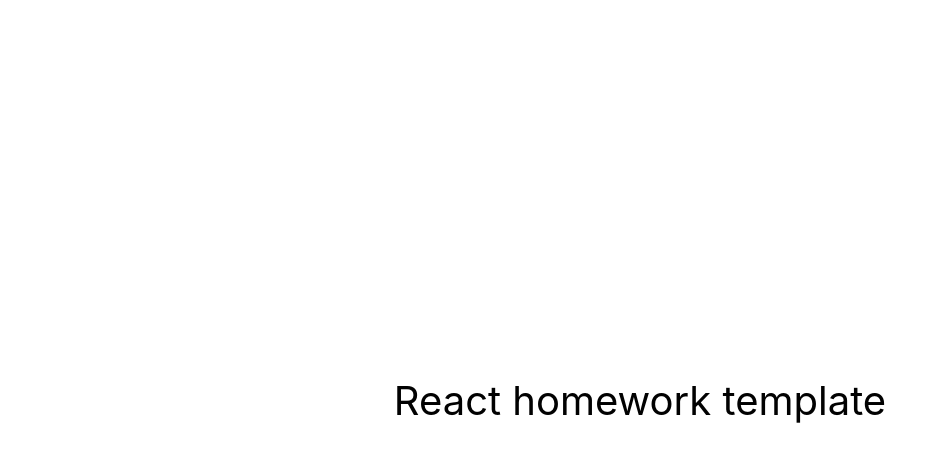
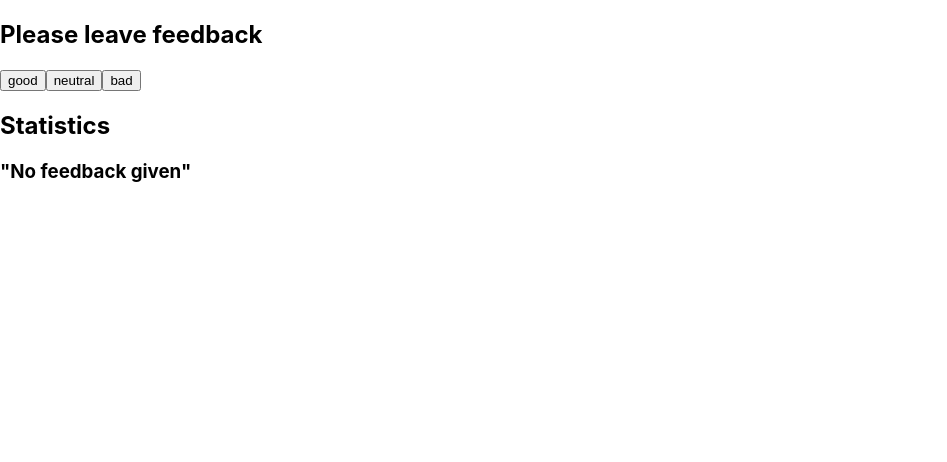
Before and after one commit to AM111D/goit-react-hw-02-feedback, a React (Create React App) app: page / in a window 1280 px wide. Shown: the top 462 px of the page, without its empty margins (0-947 px from the left). Built offline with nearby package versions, Linux system fonts and the light colour scheme.

Commit message:
add file

```diff
--- a/src/components/App.jsx
+++ b/src/components/App.jsx
@@ -1,16 +1,75 @@
-export const App = () => {
-  return (
-    <div
-      style={{
-        height: '100vh',
-        display: 'flex',
-        justifyContent: 'center',
-        alignItems: 'center',
-        fontSize: 40,
-        color: '#010101'
-      }}
-    >
-      React homework template
-    </div>
-  );
-};
+import React, { Component } from "react";
+import Section from "./Feedback/Section/Section";
+import Statistics from './Feedback/Statistics/Statistics';
+import FeedbackOptions from "./Feedback/FeedbackOptions/FeedbackOptions";
+import Notification from "./Notification/Notification";
+
+class App extends Component  {
+
+  static defaultProps = {
+    initialGood: 0,
+    initialNeutral: 0,
+    initialBad: 0
+  };
+
+  state = {
+    good: this.props.initialGood,
+    neutral: this.props.initialNeutral,
+    bad: this.props.initialBad
+  };
+
+  handleChenge = (option) => {
+    const name = option.name;
+    this.setState((prevState) => ({
+      [name]: prevState[name] + 1,
+    }));
+  };
+
+  countTotalFeedback () {
+    const { good, neutral, bad } = this.state;
+    const total = good + neutral + bad;
+    return total;
+  }
+
+  countPositiveFeedbackPercentage() {
+    const { good } = this.state;
+    const total = this.countTotalFeedback();
+    const positiveFeedbackPercentage = (good * 100) / total;
+    return Math.round(positiveFeedbackPercentage);
+  }
+
+  render() {
+    const { good } = this.state;
+    const { neutral } = this.state;
+    const { bad } = this.state;
+    const total = this.countTotalFeedback();
+    const percentage = this.countPositiveFeedbackPercentage();
+
+        return (
+            <div className="Widget">
+            <Section title="Please leave feedback" />
+            <FeedbackOptions
+              options={["good", "neutral", "bad"]}
+              onLeaveFeedback={this.handleChenge}
+            />
+            <Section title="Statistics" />
+            {total === 0 ?
+              (<Notification message="No feedback given" />)
+                :
+              (<Statistics
+              good={good}
+              neutral={neutral}
+              bad={bad}
+              total={total}
+              percentage={percentage}
+            />)
+            }
+
+            </div>
+        );
+    }
+
+
+    }
+
+export default App;
--- /dev/null
+++ b/src/components/Feedback/FeedbackOptions/FeedbackOptions.js
@@ -0,0 +1,22 @@
+import React from "react";
+import css from './FeedbackOptions.module.css';
+
+const FeedbackOptions = ({ options, onLeaveFeedback }) => {
+    return (
+        <div className="Btn__list">
+        {options.map((name, index) => (
+            <button
+                key={index}
+                className={css.button}
+                type="button"
+                onClick={() => onLeaveFeedback({ name })}
+            >
+                {name}
+            </button>
+        ))}
+    </div>
+    )
+
+};
+
+export default FeedbackOptions;
--- /dev/null
+++ b/src/components/Feedback/FeedbackOptions/FeedbackOptions.module.css
@@ -0,0 +1,4 @@
+/* button {
+  width: 20px;
+  height: 20px;
+} */
--- /dev/null
+++ b/src/components/Feedback/Section/Section.js
@@ -0,0 +1,14 @@
+import React from "react";
+// import css from './Section.module.css';
+// import { ReactPropTypes } from "react";
+
+const Section = ({title, children}) => {
+    return (
+        <section>
+            <h2 className="Title">{title}</h2>
+            {children}
+        </section>
+    )
+}
+
+export default Section;
--- /dev/null
+++ b/src/components/Feedback/Statistics/Statistics.js
@@ -0,0 +1,16 @@
+import React from "react";
+import css from './Statistics.module.css'
+
+const Statistics = ({good, neutral, bad, total, percentage}) => {
+    return (
+        <ul className={css.list}>
+            <li className={css.item}>Good:{good}</li>
+            <li className={css.item}>Neutral:{neutral}</li>
+            <li className={css.item}>Bad:{bad}</li>
+            <li className={css.item}>Total:{total}</li>
+            <li className={css.item}>Percentage:{percentage}</li>
+        </ul>
+    )
+}
+
+export default Statistics;
--- /dev/null
+++ b/src/components/Notification/Notification.js
@@ -0,0 +1,13 @@
+import React from "react";
+import PropTypes from "prop-types";
+import css from "./Notification.module.css";
+
+const Notification = ({ message }) => (
+  <h3 className={css.title}>"{message}"</h3>
+);
+
+Notification.propType = {
+  message: PropTypes.string,
+};
+
+export default Notification;
--- a/src/index.js
+++ b/src/index.js
@@ -1,6 +1,6 @@
 import React from 'react';
 import ReactDOM from 'react-dom/client';
-import { App } from 'components/App';
+import  App  from 'components/App';
 import './index.css';
 
 ReactDOM.createRoot(document.getElementById('root')).render(
```
Also changed, not shown: src/components/Feedback/Section/Section.module.css (added), src/components/Feedback/Statistics/Statistics.module.css (added), src/components/Notification/Notification.module.css (added).
